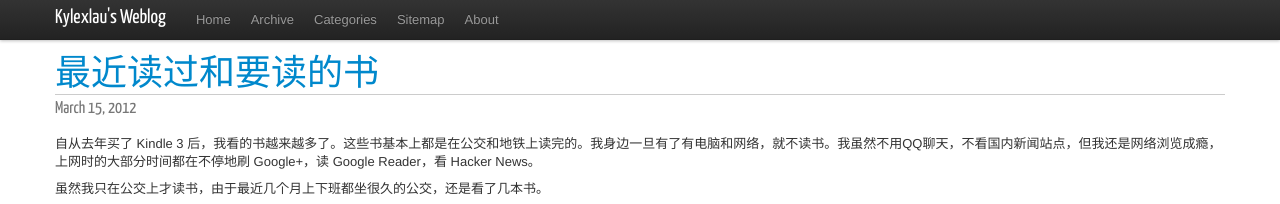
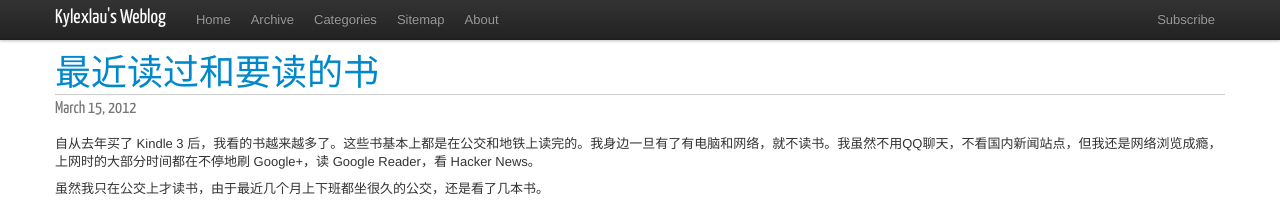
Before and after one commit to kylexlau/kylexlau.github.com, a Jekyll site: the page built from index.html, in a window 1280 px wide. Shown: the top 204 px of the page. Built offline with Jekyll 4.4.1, drawn with Linux system fonts in a browser that asks for light colours; Markdown is read by kramdown in place of the engine named in the settings; comment, search, counter and statistics services are not loaded.

Commit message:
add a subscribe link.

```diff
--- a/_includes/header.html
+++ b/_includes/header.html
@@ -9,6 +9,9 @@
 	  <li ><a href="/sitemap.html">Sitemap</a></li>
 	  <li ><a href="/about.html">About</a></li>
 	</ul>
+	<ul class="nav pull-right">
+	  <li ><a href="/atom.xml">Subscribe</a></li>
+	</ul>
     </div>
   </div>
 </div>
```
